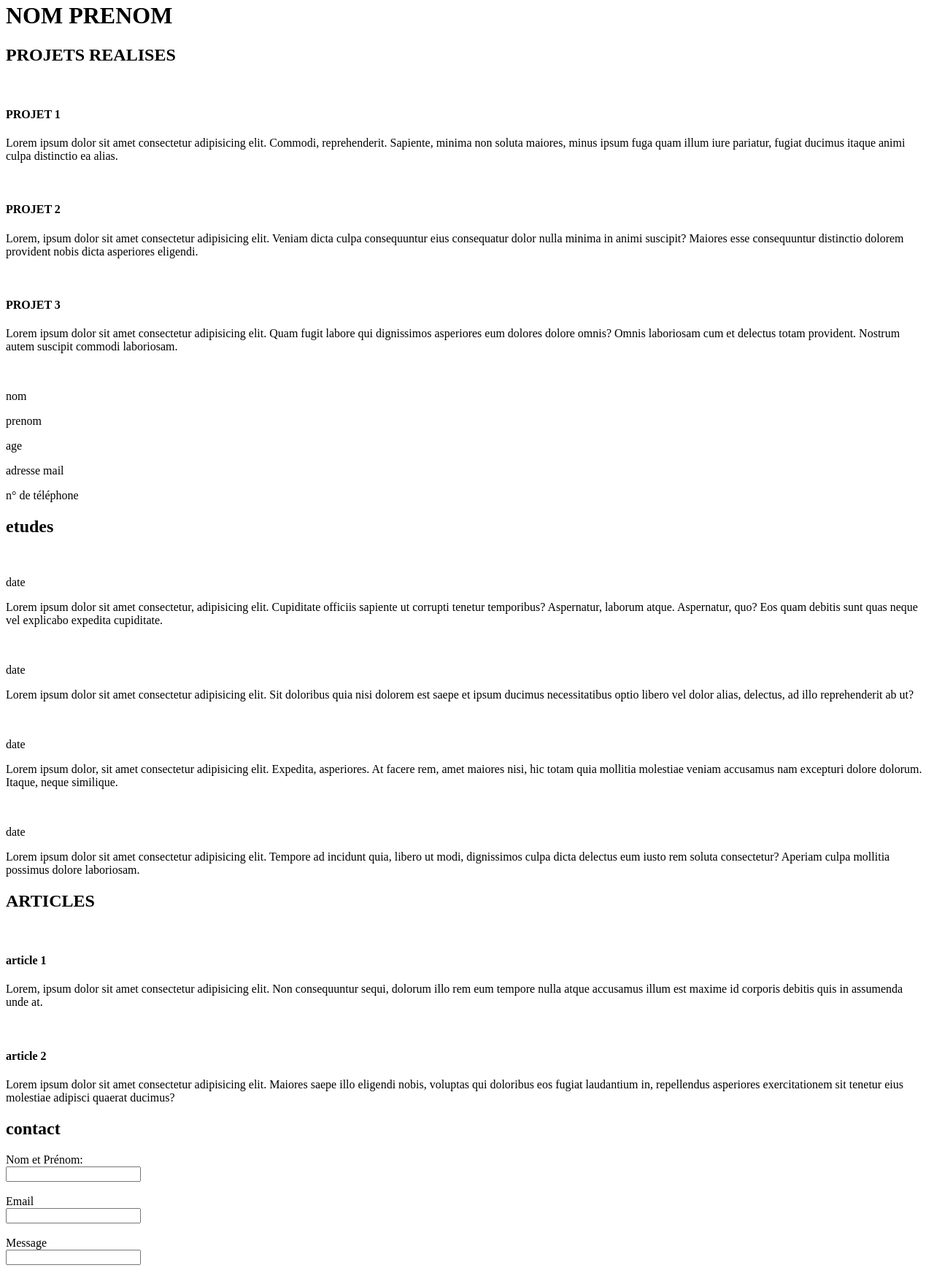
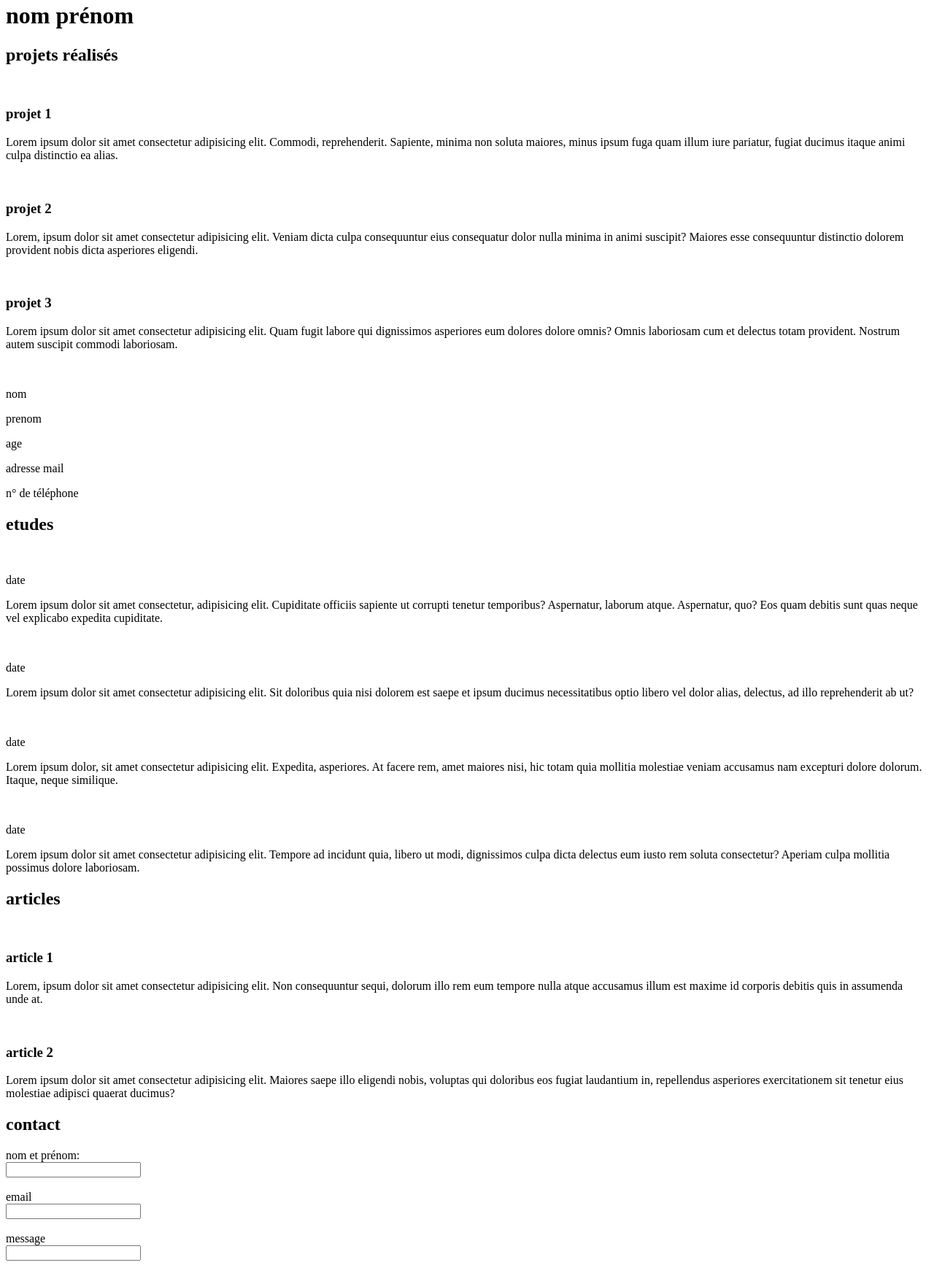
Before and after one commit to IVM-HIND/donkeyschool, a plain HTML site: page integration/index.html in a window 1280 px wide. Shown: the part 134-1893 px from the top of the page at 73% size. Drawn offline with Linux system fonts and the light colour scheme.

Commit message:
changement h4 à H3 et titres en minuscules

```diff
--- a/integration/index.html
+++ b/integration/index.html
@@ -23,23 +23,23 @@
         </nav>
         <div class="ban">
             <img src="" alt="">
-            <h1>NOM PRENOM</h1>
+            <h1>nom prénom</h1>
         </div>
     </header>
 
     <main>
-        <h2>PROJETS REALISES</h2>
+        <h2>projets réalisés</h2>
         <div class="projet">
             <img src="" alt="">
-            <h4>PROJET 1</h4>
+            <h3>projet 1</h3>
             <p>Lorem ipsum dolor sit amet consectetur adipisicing elit. Commodi, reprehenderit. Sapiente, minima non soluta maiores, minus ipsum fuga quam illum iure pariatur, fugiat ducimus itaque animi culpa distinctio ea alias.</p>
             <a href=""></a>
             <img src="" alt="">
-            <h4>PROJET 2</h4>
+            <h3>projet 2</h3>
             <p>Lorem, ipsum dolor sit amet consectetur adipisicing elit. Veniam dicta culpa consequuntur eius consequatur dolor nulla minima in animi suscipit? Maiores esse consequuntur distinctio dolorem provident nobis dicta asperiores eligendi.</p>
             <a href=""></a>
             <img src="" alt="">
-            <h4>PROJET 3</h4>
+            <h3>projet 3</h3>
             <p>Lorem ipsum dolor sit amet consectetur adipisicing elit. Quam fugit labore qui dignissimos asperiores eum dolores dolore omnis? Omnis laboriosam cum et delectus totam provident. Nostrum autem suscipit commodi laboriosam.</p>
             <a href=""></a>
         </div>
@@ -66,25 +66,25 @@
             <p>date</p>
             <p>Lorem ipsum dolor sit amet consectetur adipisicing elit. Tempore ad incidunt quia, libero ut modi, dignissimos culpa dicta delectus eum iusto rem soluta consectetur? Aperiam culpa mollitia possimus dolore laboriosam.</p>
         </div>
-        <h2>ARTICLES</h2>
+        <h2>articles</h2>
         <div class="article">
             <img src="" alt="">
-            <h4>article 1</h4>
+            <h3>article 1</h3>
             <p>Lorem, ipsum dolor sit amet consectetur adipisicing elit. Non consequuntur sequi, dolorum illo rem eum tempore nulla atque accusamus illum est maxime id corporis debitis quis in assumenda unde at.</p>
             <a href="" target="_self"></a>
             <img src="" alt="">
-            <h4>article 2</h4>
+            <h3>article 2</h3>
             <p>Lorem ipsum dolor sit amet consectetur adipisicing elit. Maiores saepe illo eligendi nobis, voluptas qui doloribus eos fugiat laudantium in, repellendus asperiores exercitationem sit tenetur eius molestiae adipisci quaerat ducimus?</p>
             <a href="" target="_self"></a>
         </div>
         <h2>contact</h2>
         <div>
             <form action="">
-                <label for="name">Nom et Prénom:</label><br>
+                <label for="name">nom et prénom:</label><br>
                 <input type="text" id="name" name="name"><br><br>
-                <label for="mail">Email</label><br>
+                <label for="mail">email</label><br>
                 <input type="text" id="mail" name="mail"><br><br>
-                <label for="message">Message</label><br>
+                <label for="message">message</label><br>
                 <input type="text" id="message" name="message"><br><br>
             </form>
         </div>
```
